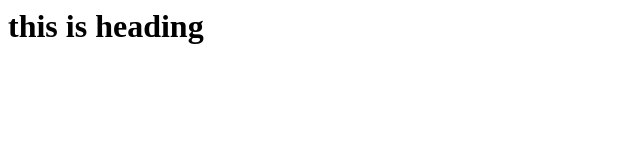
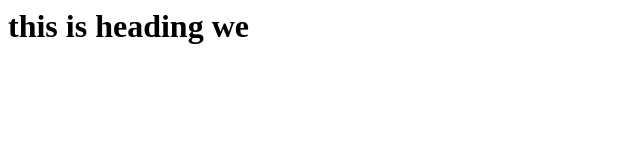
Before and after one commit to abinaya-as/myfirstgit, a plain HTML site: page index.html in a window 1280 px wide. Shown: the full height of the page, 0-640 px from the left. Drawn offline with Linux system fonts and the light colour scheme.

Commit message:
On branch master

```diff
--- a/app.js
+++ b/app.js
@@ -0,0 +1 @@
+console.log("hello")
--- a/index.html
+++ b/index.html
@@ -1,6 +1,6 @@
 <html>
     <head><title>Myfirst github</title></head>
     <body>
-        <h1>this is heading</h1>
+        <h1>this is heading we</h1>
     </body>
 </html>
```
